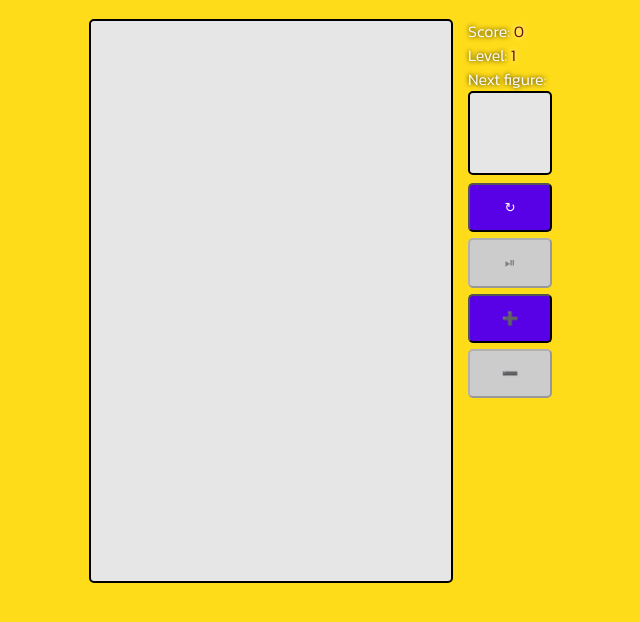
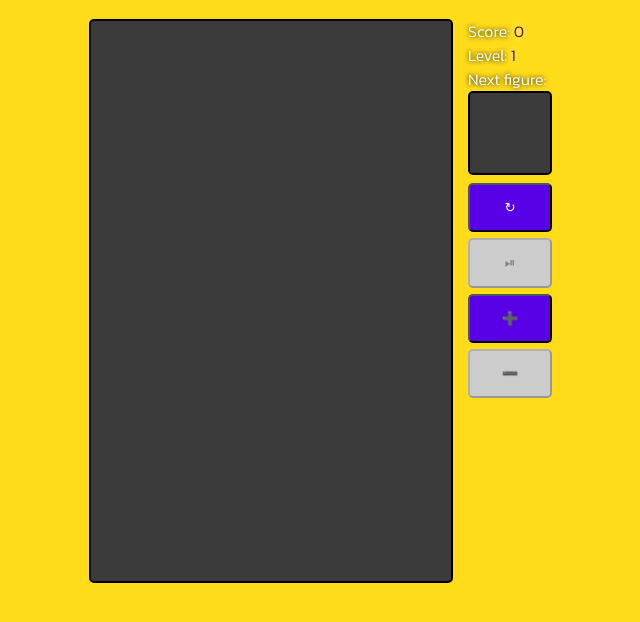
Before and after one commit to GanikhinYaroslav/tetris-game, a plain HTML site: page index.html in a window 1280 px wide. Shown: the part 72-694 px from the top of the page, without its empty margins (327-967 px from the left). Drawn offline with Linux system fonts and the light colour scheme.

Commit message:
Change color palette

```diff
--- a/css/styles.css
+++ b/css/styles.css
@@ -38,7 +38,7 @@ button:disabled:hover {
   justify-content: center;
 }
 canvas {
-  background-color: #e6e6e6;
+  background-color: #3b3b3b;
   border-radius: 5px;
   border: 2px solid black;
   display: block;
```
